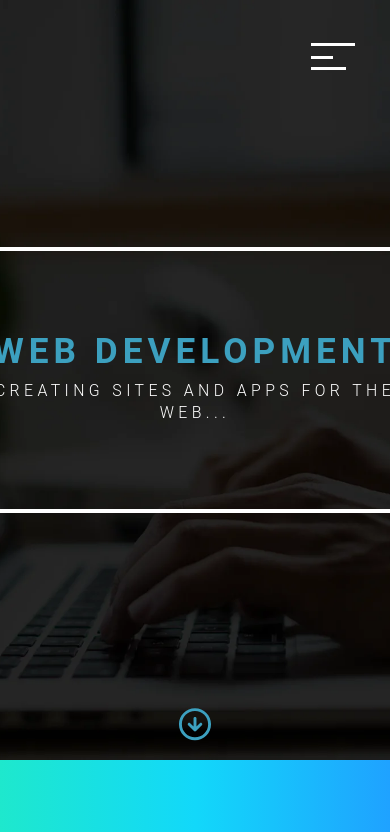
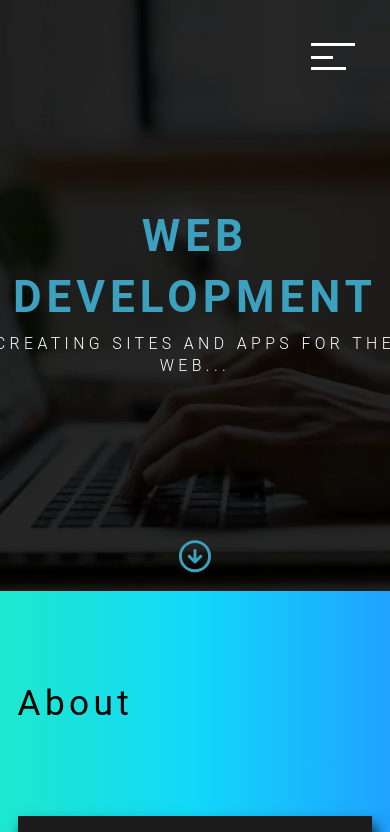
Before and after one commit to Sfailla/portfolio-website, a website: page public/index.html in a window 390 px wide. Shown: the top 832 px of the page. Drawn offline with nearby package versions, Linux system fonts and the light colour scheme; some packages are replaced by stand-ins of ours; files that its build step writes are made by us from their sources.

Commit message:
fixed title and subtitle

```diff
--- a/sass/layout/_home.scss
+++ b/sass/layout/_home.scss
@@ -11,15 +11,11 @@
   }
 }
 
-// @supports not (display: grid) {
-
+// support for ie
+// :-ms-lang(x),
+// .home {
+//   height: 90vh;
 // }
-
-// support for ie
-:-ms-lang(x),
-.home {
-  height: 90vh;
-}
 
 .home {
   width: 100%;
@@ -29,6 +25,10 @@
   color: white;
   position: relative;
   overflow-x: hidden;
+
+  @media (max-width: 43.75em) {
+    height: 70vh;
+  }
 
   &__header {
     max-width: 1200px;
@@ -163,9 +163,6 @@
 
       &:hover {
         color: $color-flat-blue;
-        // box-shadow: 0 .5rem 1rem rgba(0, 0, 0, .5);
-        // background-color: rgba(51, 51, 51, .95);
-        // transform: skewY(5deg) scale(1.1);
       }
     }
   }
@@ -188,12 +185,6 @@
     justify-content: center;
     align-items: center;
     min-width: 450px;
-
-    @media (max-width: 68.75em) {
-      border: 4px solid white;
-      border-radius: 10px;
-      min-width: 450px;
-    }
   }
 
   &__main {
@@ -206,15 +197,16 @@
     animation: fade-in-left 1s ease-out;
 
     @media (max-width: 56.25em) {
-      font-size: 4.2rem;
+      font-size: 5.5rem;
     }
 
     @media (max-width: 40.625em) {
-      font-size: 4rem;
+      font-size: 5rem;
     }
   }
 
   &__sub {
+    max-width: 580px;
     display: inline-block;
     letter-spacing: 0.5rem;
     font-size: 2rem;
@@ -289,9 +281,6 @@
       &:hover {
         color: white;
         background: $color-flat-blue;
-        // box-shadow: 0 .5rem 1rem rgba(0, 0, 0, .5);
-        // background-color: rgba(51, 51, 51, .95);
-        // transform: skewY(5deg) scale(1.1);
       }
     }
   }
```
